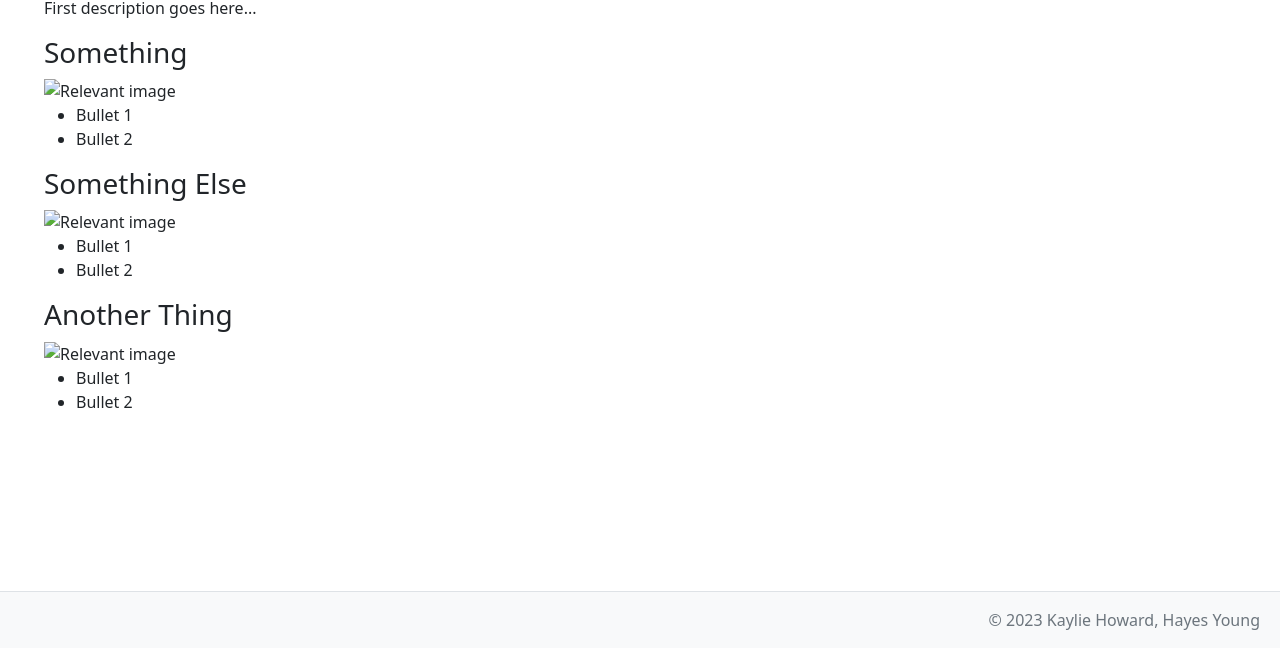
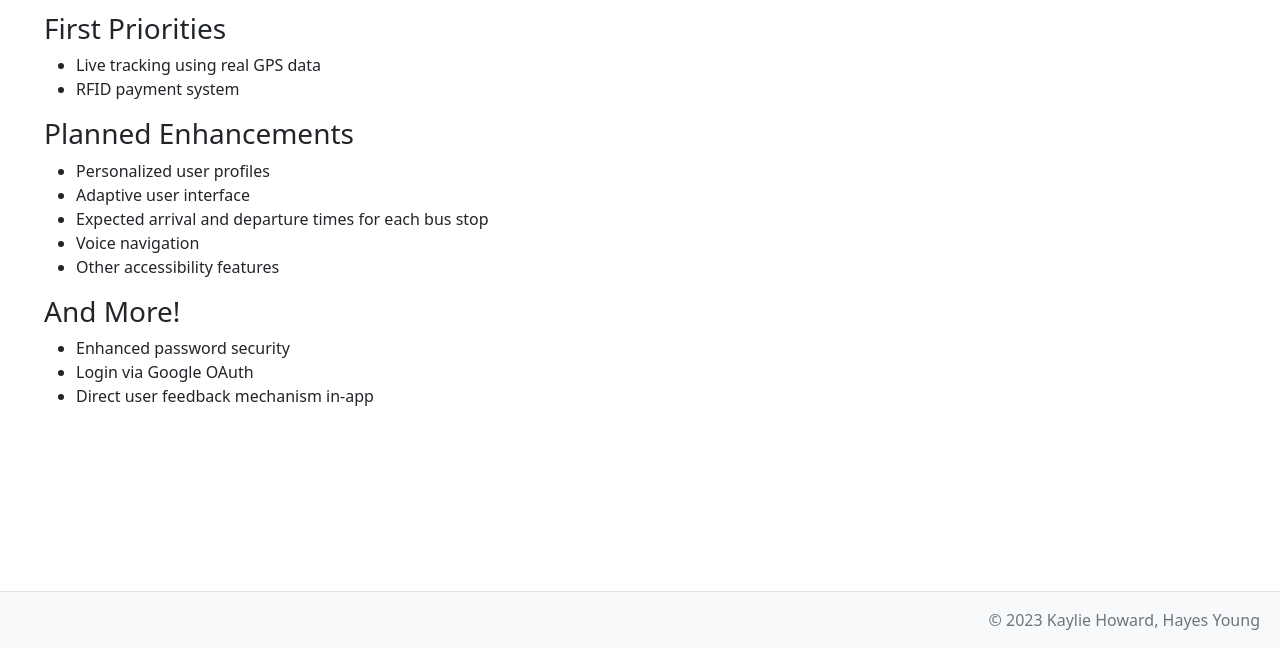
Before and after one commit to howardks/CAT-App-Website, a plain HTML site: page improvements.html in a window 1280 px wide. Shown: the part 152-800 px from the top of the page. Drawn offline with nearby package versions, Linux system fonts and the light colour scheme.

Commit message:
Improvements page fully implemented

```diff
--- a/improvements.html
+++ b/improvements.html
@@ -35,25 +35,25 @@
 
         <div class="container m-3">
             <div class="mx-3">
-                <h1>Possible Improvements</h1>
-                <p>First description goes here...</p>
-                <h3>Something</h3>
-                <img src="./public/images/..." alt="Relevant image">
+                <h1>Future Improvements</h1>
+                <h3 class="fw-normal mt-4">First Priorities</h3>
                 <ul>
-                    <li>Bullet 1</li>
-                    <li>Bullet 2</li>
+                    <li>Live tracking using real GPS data</li>
+                    <li>RFID payment system</li>
                 </ul>
-                <h3>Something Else</h3>
-                <img src=./public/images/..." alt="Relevant image">
+                <h3 class="fw-normal">Planned Enhancements</h3>
                 <ul>
-                    <li>Bullet 1</li>
-                    <li>Bullet 2</li>
+                    <li>Personalized user profiles</li>
+                    <li>Adaptive user interface</li>
+                    <li>Expected arrival and departure times for each bus stop</li>
+                    <li>Voice navigation</li>
+                    <li>Other accessibility features</li>
                 </ul>
-                <h3>Another Thing</h3>
-                <img src="./public/images/..." alt="Relevant image">
+                <h3 class="fw-normal">And More!</h3>
                 <ul>
-                    <li>Bullet 1</li>
-                    <li>Bullet 2</li>
+                    <li>Enhanced password security</li>
+                    <li>Login via Google OAuth</li>
+                    <li>Direct user feedback mechanism in-app</li>
                 </ul>
             </div>
         </div>
```
